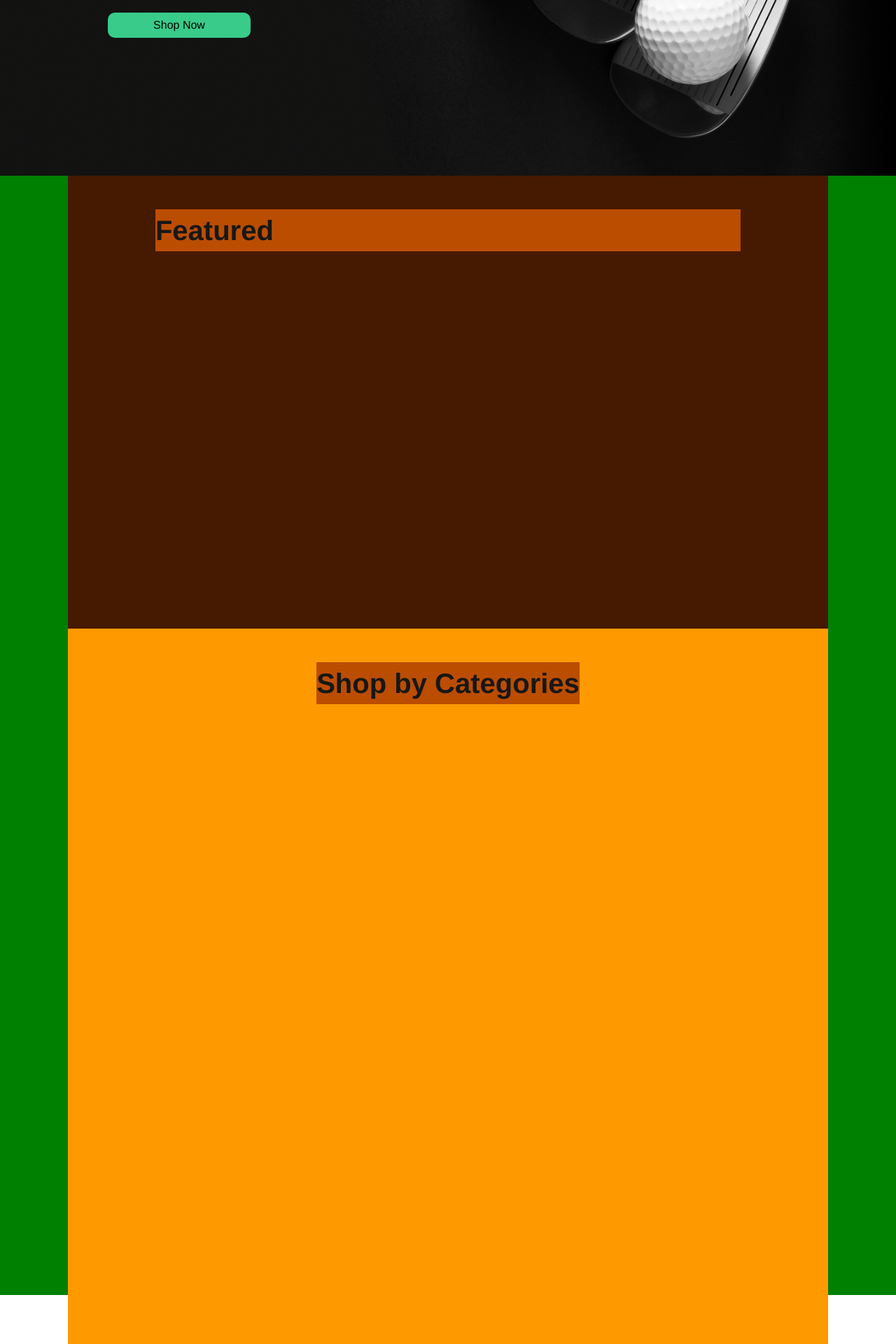
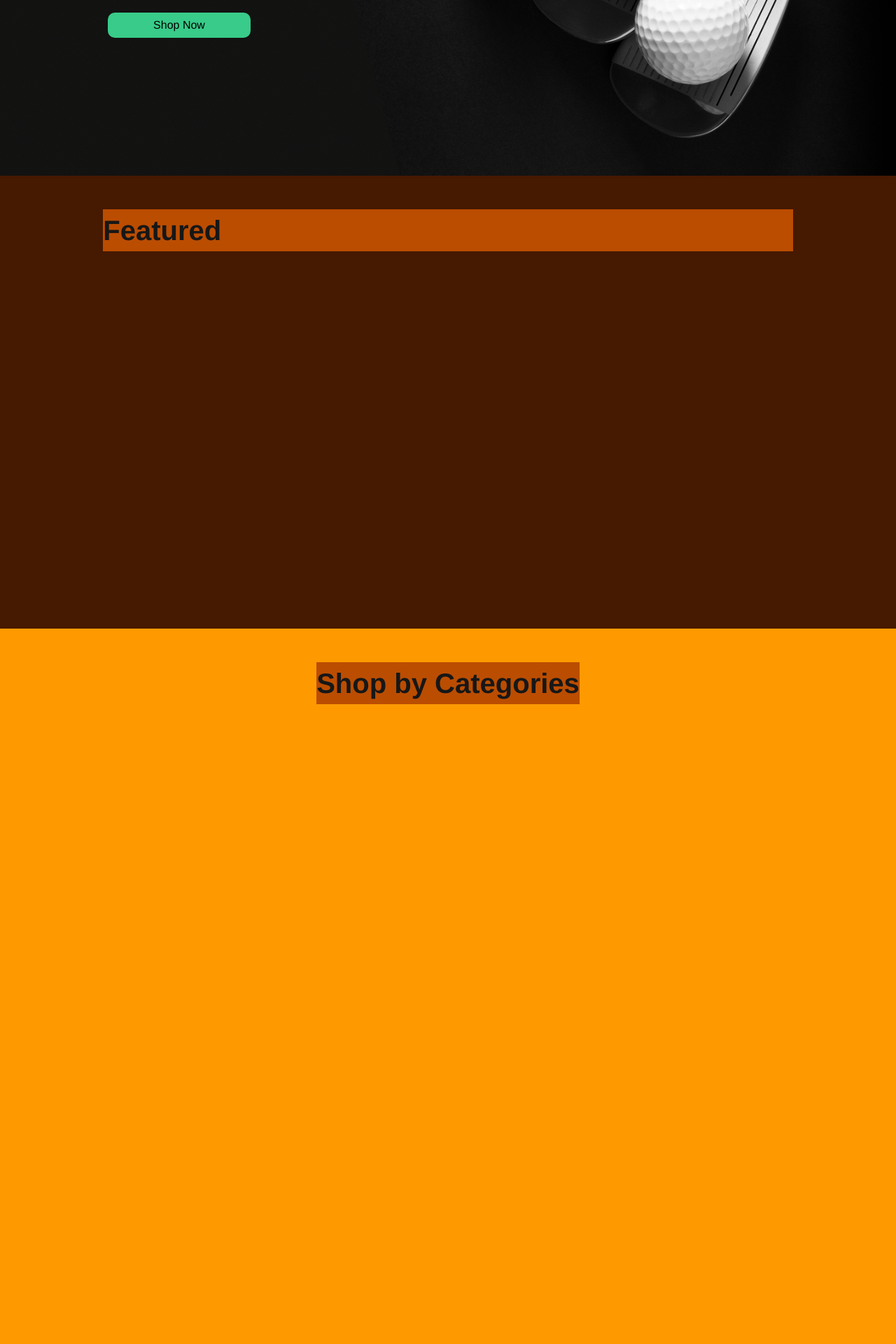
Before and after one commit to khalidFarrukh/show_case_projects, a Next.js app in the folder project_1/: page / in a window 1280 px wide. Shown: the part 548-2468 px from the top of the page at 70% size. Built offline with nearby package versions, Linux system fonts and the light colour scheme.

Commit message:
27_04_2025

```diff
--- a/project_1/src/app/page.js
+++ b/project_1/src/app/page.js
@@ -38,7 +38,6 @@ export default function Home() {
       >
         <section className=
           {`
-
             relative
             bg-amber-300
           `}
@@ -76,12 +75,10 @@ export default function Home() {
             Shop Now
           </a>
         </section>
-        <section className={`
-        ${width > 1520 ? "w-[1486px]"
-            : width > 1320 ? "w-[1286px]"
-              : width > 1120 ? "w-[1086px]"
-                : width > 1020 ? "w-[1000px]"
-                  : width > 100 ? "w-[100%]"
+        <section className=
+          {`
+            max-w-[1400px]
+            ${width >= 320 ? "w-[100%]"
               : ""
             }
             relative
@@ -107,12 +104,10 @@ export default function Home() {
            */}
           </div>
         </section>
-        <section className={`
-         ${width > 1520 ? "w-[1486px]"
-            : width > 1320 ? "w-[1286px]"
-              : width > 1120 ? "w-[1086px]"
-                : width > 1020 ? "w-[1000px]"
-                  : width > 100 ? "w-[100%]"
+        <section className=
+          {`
+            max-w-[1400px]
+            ${width >= 320 ? "w-[100%]"
               : ""
             }
             h-[1022px]
--- a/project_1/src/components/navbar.js
+++ b/project_1/src/components/navbar.js
@@ -320,7 +320,9 @@ export default function Navbar() {
           } */}
         </>
       }{
-        <div className=
+        !isTab &&
+        <div
+          className=
           {`
             max-w-[1200px]
             ${width >= 320 ? "w-[96%] mx-[2%]"
--- a/project_1/src/components/useOnClickOutside.js
+++ b/project_1/src/components/useOnClickOutside.js
@@ -1,6 +1,6 @@
 import { useEffect } from "react";
 
-export default function useOnClickOutside(parentRef, childRef, handler, isActive) {
+export default function useOnClickOutside(parentRef, childRef, handler, isActive = true) {
     useEffect(() => {
         if (!isActive) return;
         const listener = (event) => {
@@ -11,6 +11,7 @@ export default function useOnClickOutside(parentRef, childRef, handler, isActive
                 return;
             }
             handler(event); // Otherwise, call the handler
+            console.log("outside");
         };
 
         document.addEventListener("mousedown", listener);
```
Lines whose indentation alone changed are shown as unchanged.
